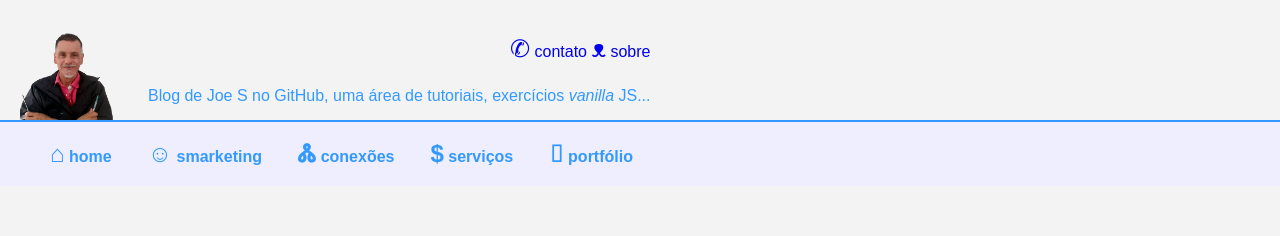
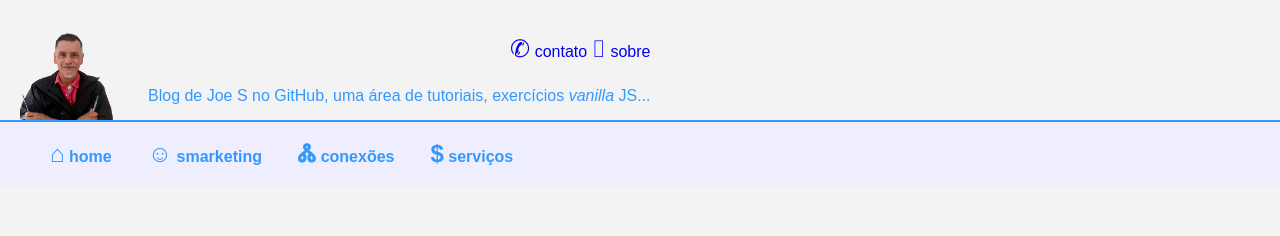
Before and after one commit to Joesynth/joesynth.github.io, a Jekyll site: the page built from index.html, in a window 1280 px wide and 900 px high. Shown: the top 236 px of the window. Built offline with Jekyll 4.4.1, drawn with Linux system fonts in a browser that asks for light colours.

Commit message:
Update default.html

```diff
--- a/_layouts/default.html
+++ b/_layouts/default.html
@@ -11,7 +11,7 @@
     <header>
         <img src="image/joe_s.png" alt="Logo" class="img-header">
         <div class="header-desc">
-            <p id="menuTop"><a href="contato.html"><span class="unicode">✆</span> contato</a> <a href="quem.html"><span class="unicode" id="unicodeMaior">ᴥ</span> sobre</a></p>
+            <p id="menuTop"><a href="contato.html"><span class="unicode">✆</span> contato</a> <a href="quem.html"><span class="unicode" id="unicodeMaior">⌷</span> sobre</a></p>
             <p id="bemVindo">Blog de Joe S no GitHub, uma área de tutoriais, exercícios <em>vanilla</em> JS...</p>
         </div>
     </header>
@@ -22,7 +22,6 @@
             <li><a href="smarketing.html"><span class="unicode">☺</span> <span class="nav-text">smarketing</span></a></li>
             <li><a href="conexoes.html"><span class="unicode">Ꮬ</span> <span class="nav-text">conexões</span></a></li>
             <li><a href="servico.html"><span class="unicode">$</span> <span class="nav-text">serviços</span></a></li>
-            <li><a href="quem.html"><span class="unicode">⌷</span> <span class="nav-text">portfólio</span></a></li>
         </ul>
     </nav>
 
```
